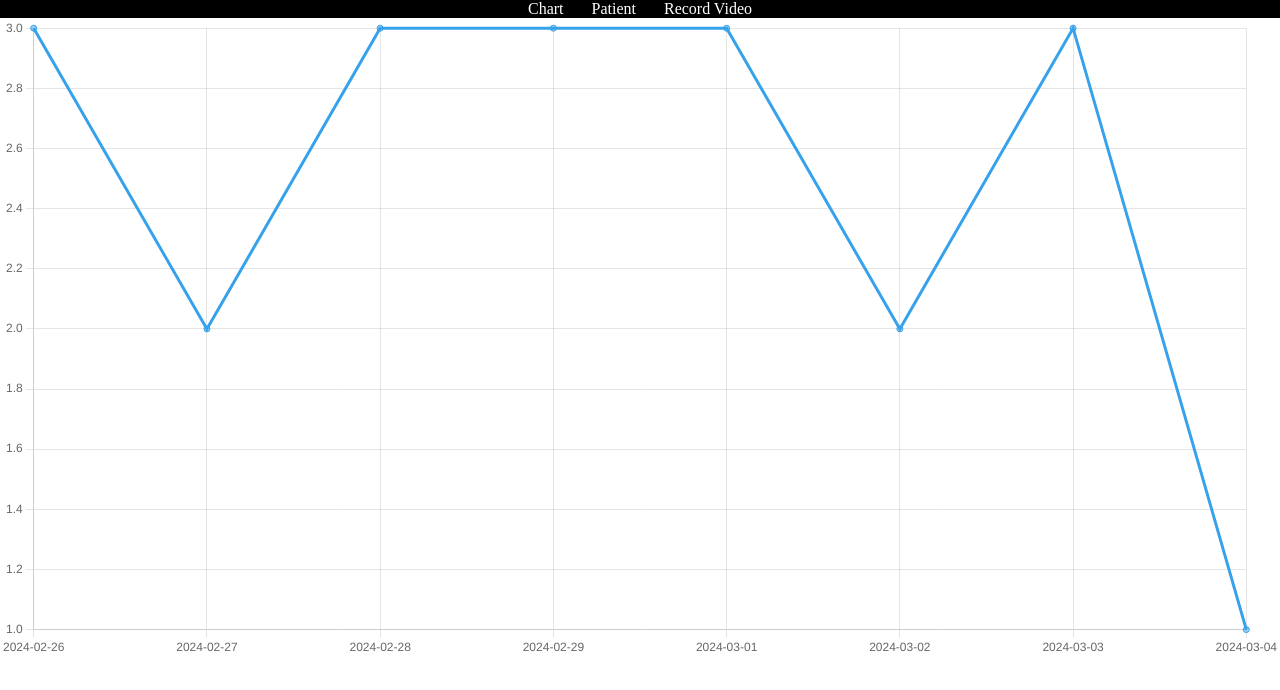
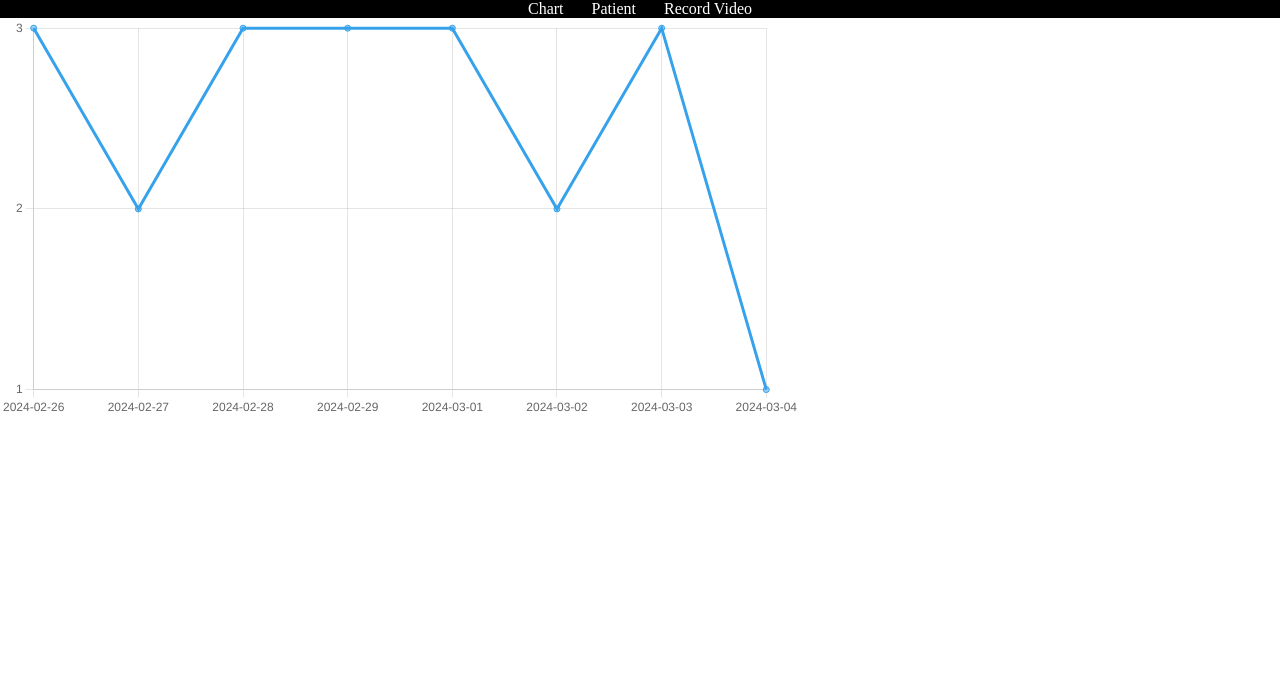
Before and after one commit to emilia-joha/design-considerations-for-technology-assisted-physical-therapy, a Vue app: page /PatientHistory in a window 1280 px wide. Shown: the top 690 px of the page. Built offline with nearby package versions, Linux system fonts and the light colour scheme.

Commit message:
Update Chart.vue

```diff
--- a/src/components/Chart.vue
+++ b/src/components/Chart.vue
@@ -1,5 +1,5 @@
 <template>
-    <div class="container">
+    <div class="chartContainer">
         <canvas id="patientHistoryChart">
         </canvas>
     </div>
@@ -33,13 +33,19 @@ export default {
                 labels: data.map(row => row.date)
                 },
                 options: {
-                responsive: true,
-                plugins: {
-                    legend: {
-                    display: false
+                    responsive: true,
+                    plugins: {
+                        legend: {
+                        display: false
+                        }
+                    },
+                    scales: {
+                        y: {
+                            ticks: {
+                                stepSize: 1
+                            }
+                        }
                     }
-                },
-
                 }
             }
             this.PatientHistory = new Chart(ctx, config)
@@ -84,3 +90,8 @@ export default {
     }
 }
 </script>
+<style>
+    .chartContainer {
+        max-width: 800px;
+    }
+</style>
```
